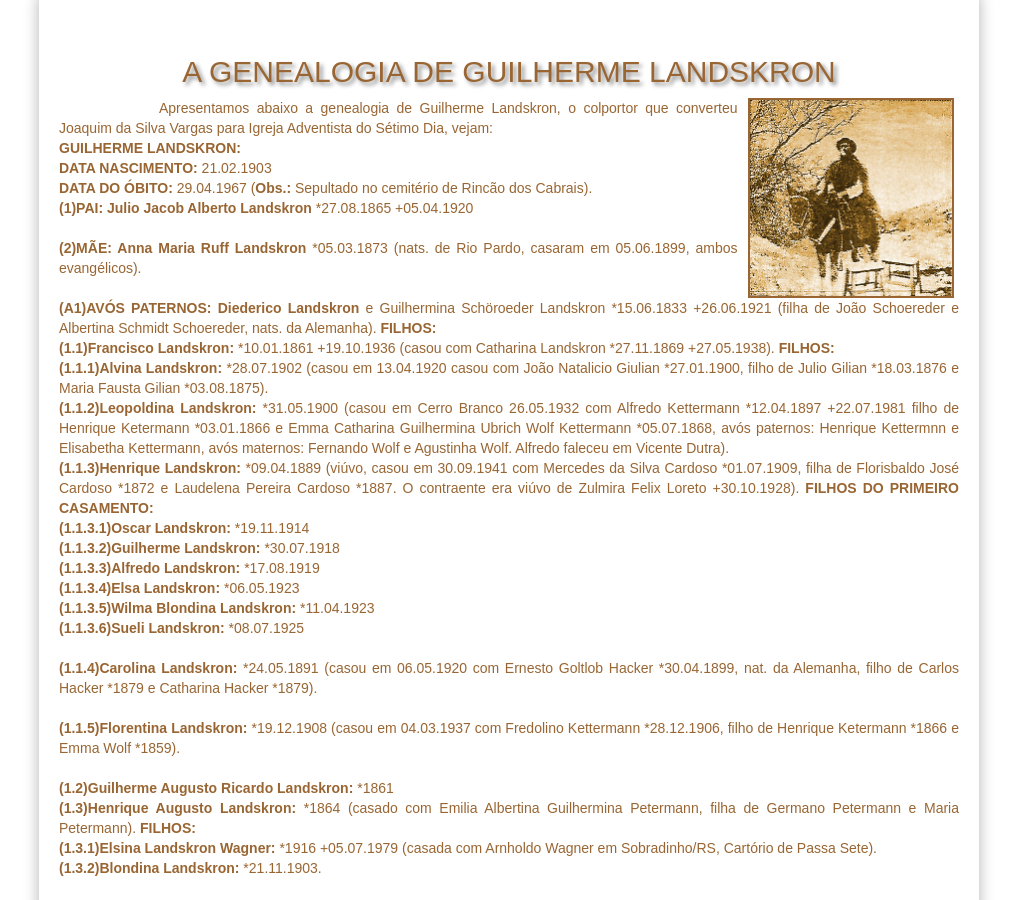
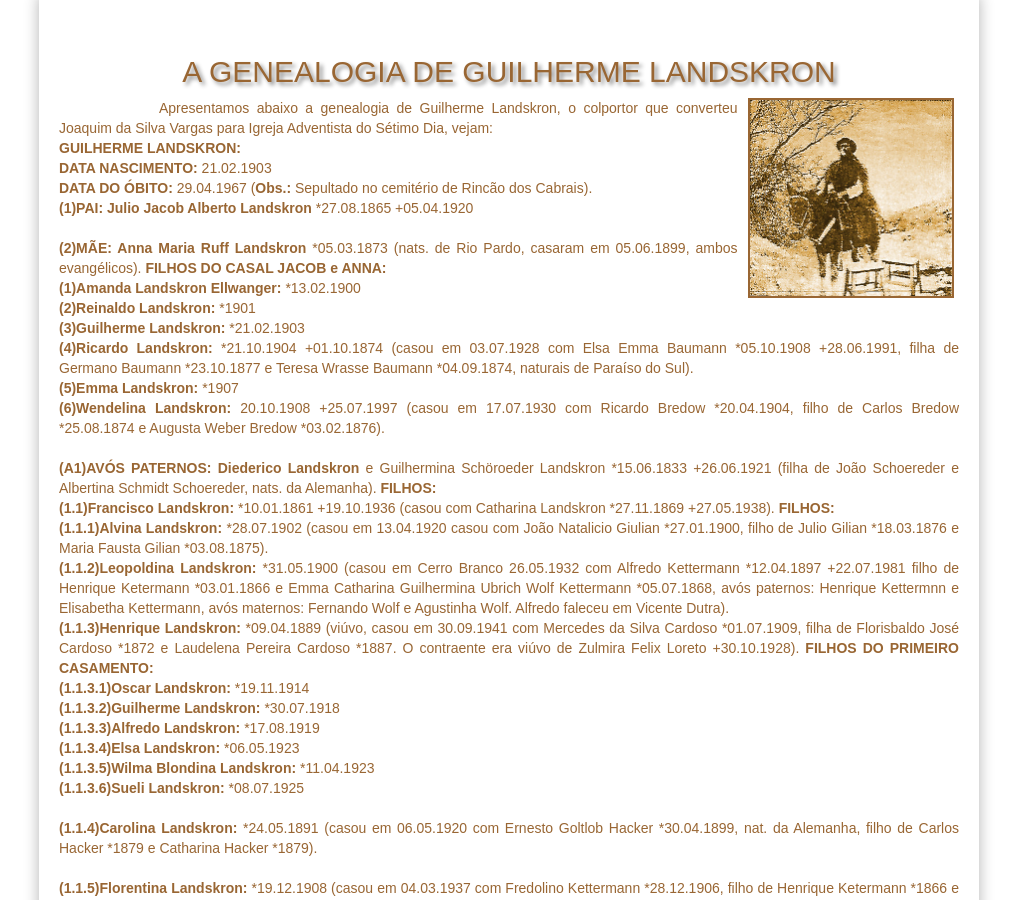
Before and after one commit to claudiovargas1955/claudiovargas1955.github.io, a Jekyll site: the page built from _pages/arvore-genealogica-de-guilherme landskron.html, in a window 1280 px wide and 900 px high, scrolled down 304 px. Shown: the whole window, without its empty margins (131-1148 px from the left). Built offline with Jekyll 4.4.1, drawn with Linux system fonts in a browser that asks for light colours; some web fonts are replaced.

Commit message:
Update arvore-genealogica-de-guilherme landskron.html

```diff
--- a/_pages/arvore-genealogica-de-guilherme landskron.html
+++ b/_pages/arvore-genealogica-de-guilherme landskron.html
@@ -59,7 +59,16 @@ Vargas para Igreja Adventista do Sétimo Dia, vejam:<br>
 <b>DATA NASCIMENTO: </b>21.02.1903<br>
 <b>DATA DO ÓBITO: </b>29.04.1967 (<b>Obs.: </b>Sepultado no cemitério de Rincão dos Cabrais). <br>
 <b>(1)PAI: Julio Jacob Alberto Landskron </b>*27.08.1865 +05.04.1920 <br><br>
-<b>(2)MÃE: Anna Maria Ruff Landskron </b>*05.03.1873 (nats. de Rio Pardo, casaram em 05.06.1899, ambos evangélicos).<br><br>
+<b>(2)MÃE: Anna Maria Ruff Landskron </b>*05.03.1873 (nats. de Rio Pardo, casaram em 05.06.1899, ambos evangélicos). <b>FILHOS DO
+CASAL JACOB e ANNA:</b><br>
+<b>(1)Amanda Landskron Ellwanger: </b>*13.02.1900<br>
+<b>(2)Reinaldo Landskron: </b>*1901<br>
+<b>(3)Guilherme Landskron: </b>*21.02.1903<br>
+<b>(4)Ricardo Landskron: </b>*21.10.1904 +01.10.1874 (casou em 03.07.1928 com Elsa Emma Baumann *05.10.1908 +28.06.1991, filha de
+Germano Baumann *23.10.1877 e Teresa Wrasse Baumann *04.09.1874, naturais de Paraíso do Sul).<br>
+<b>(5)Emma Landskron: </b>*1907<br>
+<b>(6)Wendelina Landskron: </b>20.10.1908 +25.07.1997 (casou em 17.07.1930 com Ricardo Bredow *20.04.1904, filho de Carlos Bredow
+*25.08.1874 e Augusta Weber Bredow *03.02.1876).<br><br>
 
 <b>(A1)AVÓS PATERNOS: Diederico Landskron </b>e Guilhermina Schöroeder Landskron *15.06.1833 +26.06.1921 (filha de João Schoereder e
 Albertina Schmidt Schoereder, nats. da Alemanha). <b>FILHOS: </b><br>
```
